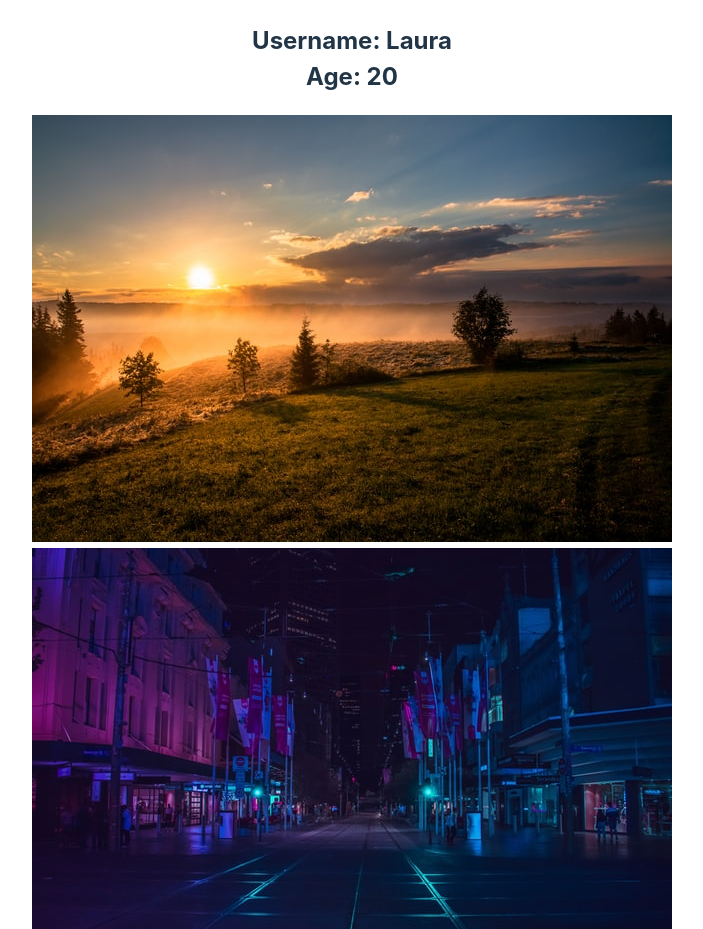
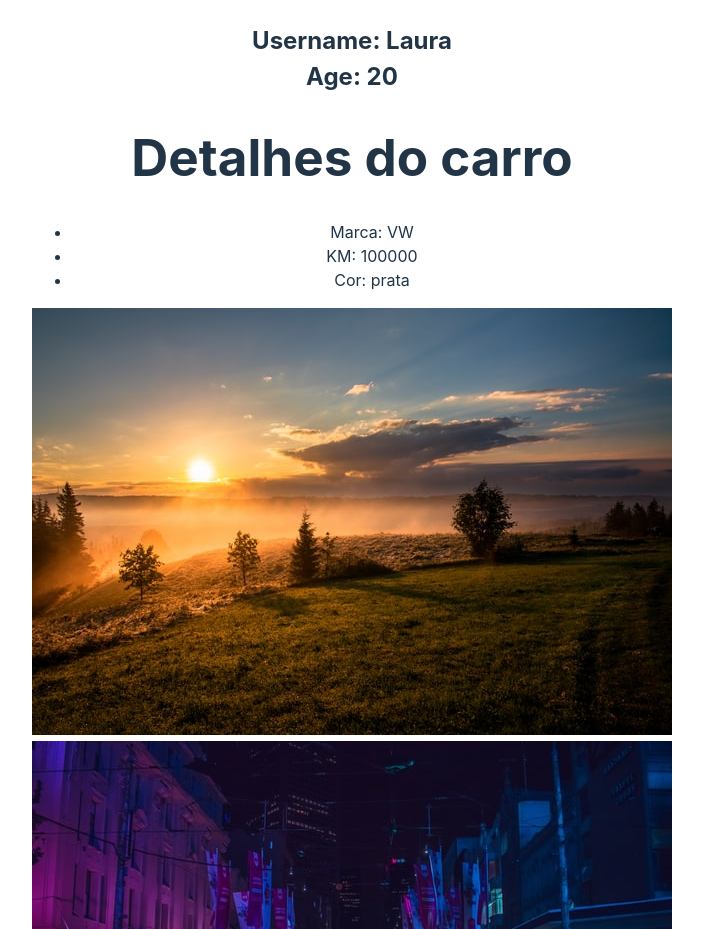
Before and after one commit to LuanneZati/REACT, a React (Vite) app in the folder 3_Avançando/avançando/: page / in a window 1280 px wide. Shown: the part 863-1792 px from the top of the page, without its empty margins (288-991 px from the left). Built offline with nearby package versions, Linux system fonts and the light colour scheme.

Commit message:
destructing

```diff
--- a/3_Avançando/avançando/src/App.jsx
+++ b/3_Avançando/avançando/src/App.jsx
@@ -4,6 +4,7 @@
 import ListRender from './Components/ListRender'
 import ConditionalRender from './Components/ConditionalRender'
 import ShowUsername from './Components/ShowUsername'
+import CarDetails from './Components/CarDetails'
 import { useState } from 'react'
 
 function App() {
@@ -12,10 +13,15 @@
     <>
       <div>
         <h1>Avançando em React</h1>
+        {/* useState */}
         <ManageData/>
         <ListRender/>
+        {/* conditions */}
         <ConditionalRender/>
-        <ShowUsername name={use}age='20' />
+        {/* props */}
+        <ShowUsername name={use} age='20'/>
+        {/*Destructing*/}
+        <CarDetails brand="VW" km={100000} color="prata"/>
         {/*Imagem em public */}
         <div>
           <img src="/img1.jpg" alt="Paisagem" />
--- /dev/null
+++ b/3_Avançando/avançando/src/Components/CarDetails.jsx
@@ -0,0 +1,14 @@
+const CarDatails = ({brand, km, color}) => {
+  return (
+    <div>
+        <h1>Detalhes do carro</h1>
+        <ul>
+            <li>Marca: {brand}</li>
+            <li>KM: {km}</li>
+            <li>Cor: {color}</li>
+        </ul>
+    </div>
+  )
+}
+
+export default CarDatails;
```
